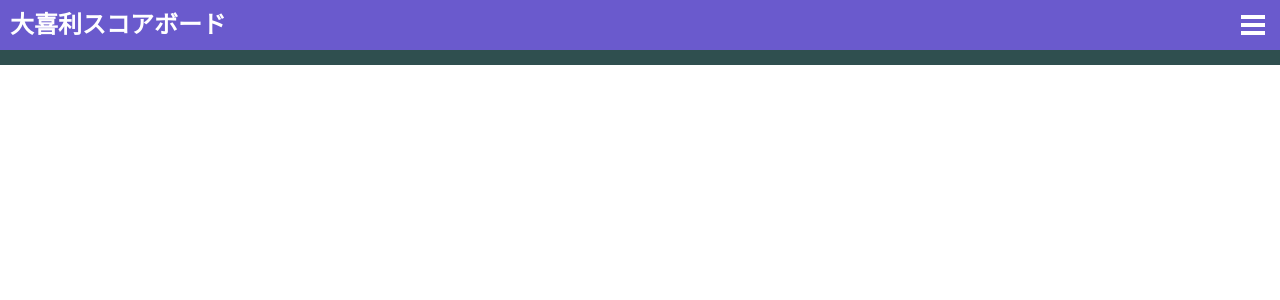
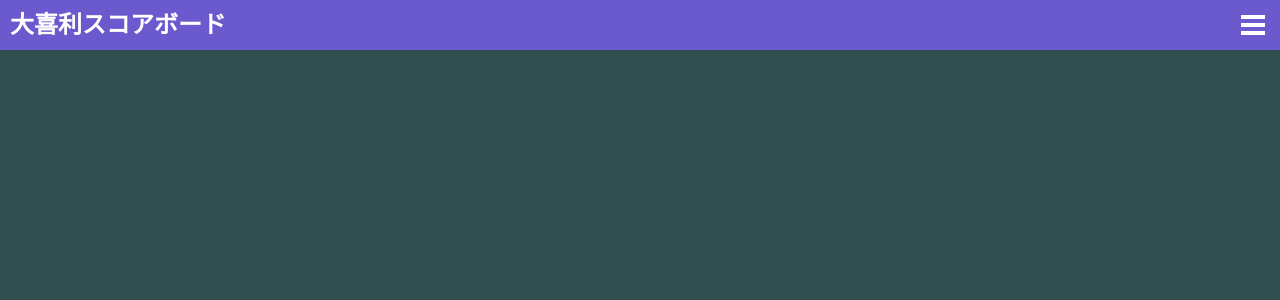
Before and after one commit to pfe171/oogiri-scoreboard, a React (Vite) app: page /edit in a window 1280 px wide. Shown: the top 300 px of the page. Built offline with nearby package versions, Linux system fonts and the light colour scheme.

Commit message:
Modify style

```diff
--- a/src/Router.tsx
+++ b/src/Router.tsx
@@ -11,41 +11,27 @@ export const router = createBrowserRouter([
     element: (
       <>
         <Header />
-        <Outlet />
+        <div
+          css={css({
+            backgroundColor: "darkslategray",
+            paddingTop: "20px",
+            paddingBottom: "20px",
+            color: "#858585",
+            minHeight: "100vh",
+          })}
+        >
+          <Outlet />
+        </div>
       </>
     ),
     children: [
       {
         index: true,
-        element: (
-          <div
-            css={css({
-              backgroundColor: "darkslategray",
-              paddingTop: "20px",
-              paddingBottom: "20px",
-              color: "#858585",
-              fontFamily: "MS UI Gothic",
-            })}
-          >
-            ,
-            <Table />
-          </div>
-        ),
+        element: <Table />,
       },
       {
         path: "edit",
-        element: (
-          <div
-            css={css({
-              backgroundColor: "darkslategray",
-              paddingTop: "20px",
-              paddingBottom: "20px",
-              color: "#858585",
-            })}
-          >
-            <EditPlayers />
-          </div>
-        ),
+        element: <EditPlayers />,
       },
     ],
   },
--- a/src/Table.tsx
+++ b/src/Table.tsx
@@ -100,7 +100,7 @@ function Table() {
         <Button
           type="submit"
           onClick={() => resetAll()}
-          css={css({ width: "80px" })}
+          css={css({ width: "80px", padding: "0px" })}
         >
           リセット
         </Button>
@@ -116,6 +116,7 @@ function Table() {
           marginBottom: "10px",
           width: "500px",
           backgroundColor: "#fffaf0",
+          fontFamily: "MS UI Gothic",
         })}
       >
         <span>{totalVote}名</span>
@@ -127,6 +128,7 @@ function Table() {
         style={{
           borderCollapse: "collapse",
           backgroundColor: "#fffaf0",
+          fontFamily: "MS UI Gothic",
         }}
       >
         <thead>
```
